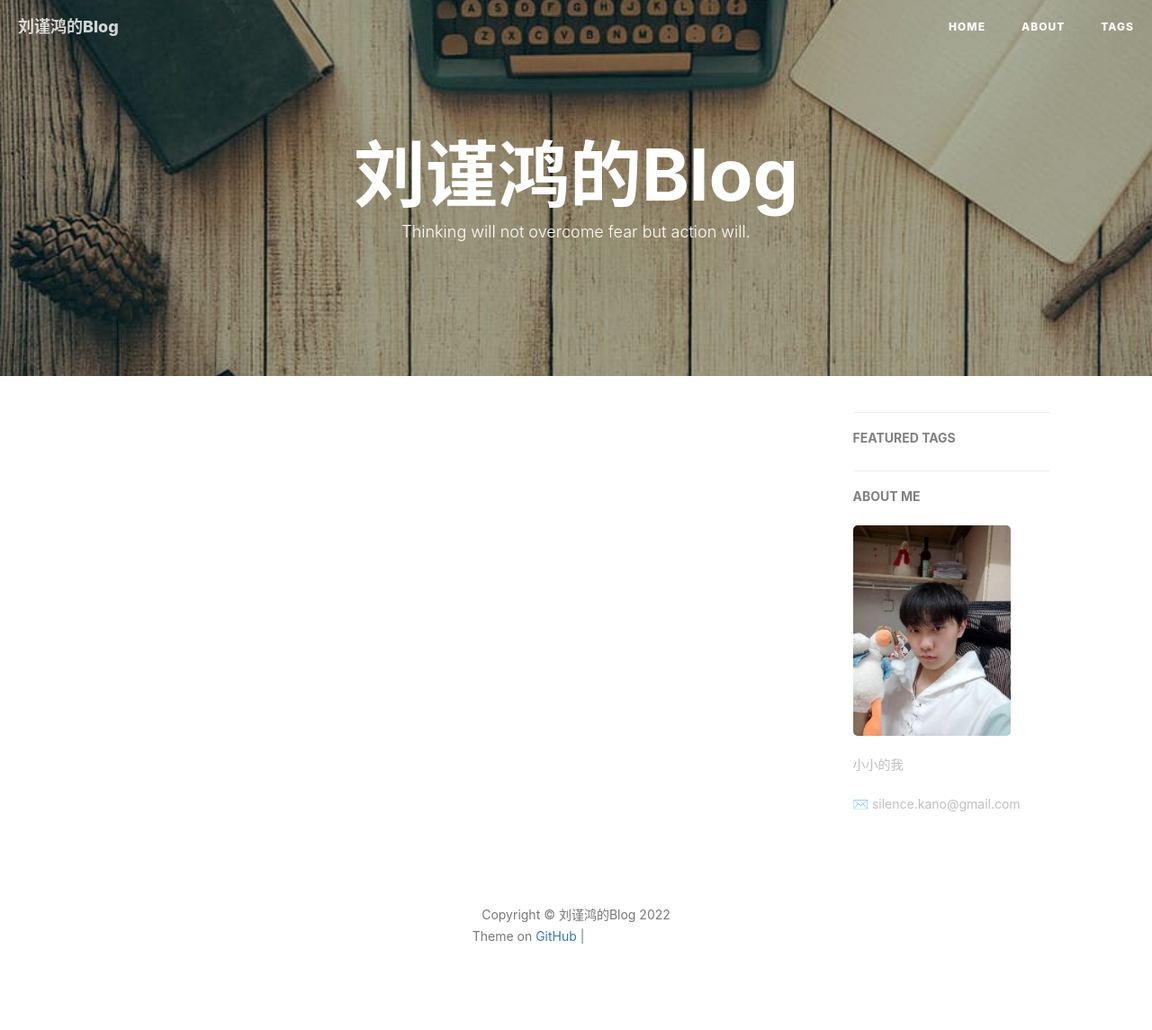
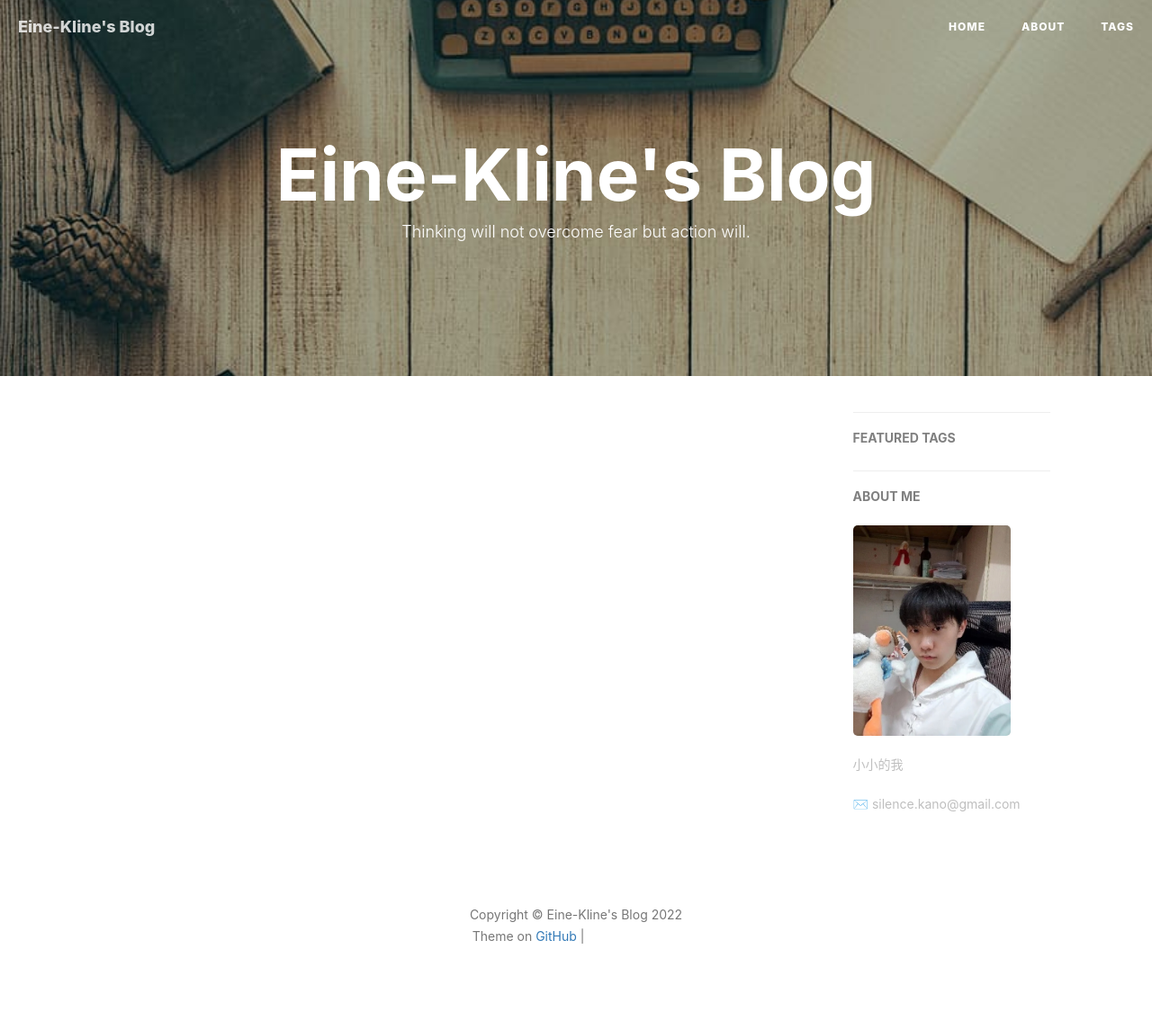
Before and after one commit to Eine-Kline/Eine-Kline.github.io, a Jekyll site: the page built from index.html, in a window 1280 px wide. Shown: the whole page at 90% size. Built offline with Jekyll 4.4.1, drawn with Linux system fonts in a browser that asks for light colours; nearby versions of some CDN libraries; the list of posts is cut into pages by our own code; comment, search, counter and statistics services are not loaded; grey boxes are pictures that could not be loaded.

Commit message:
Update _config.yml

```diff
--- a/_config.yml
+++ b/_config.yml
@@ -1,5 +1,5 @@
 # Site settings
-title: 刘谨鸿的Blog
+title: Eine-Kline's Blog
 SEOTitle: 刘谨鸿的博客 | Eine-Kline's Blog
 header-img: img/post-bg-desk.jpg
 email: silence.kano@gmail.com
```
